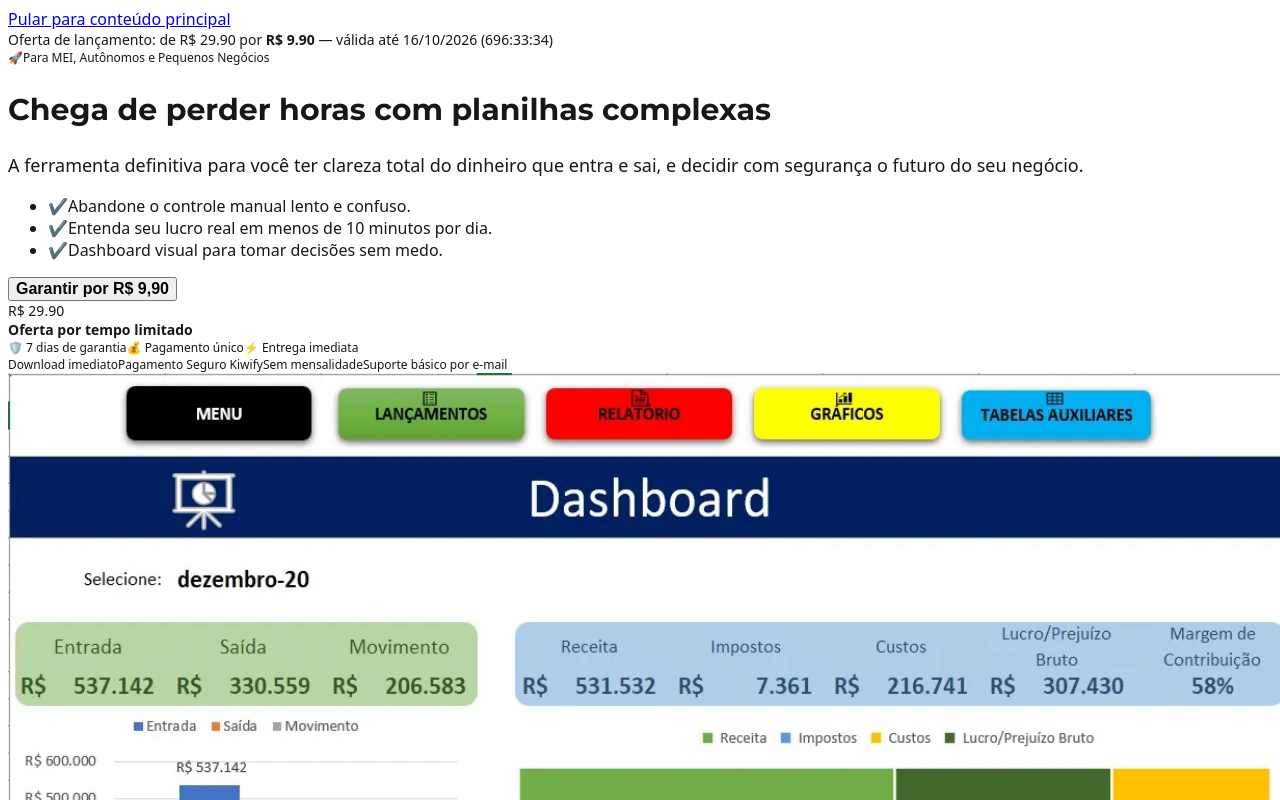
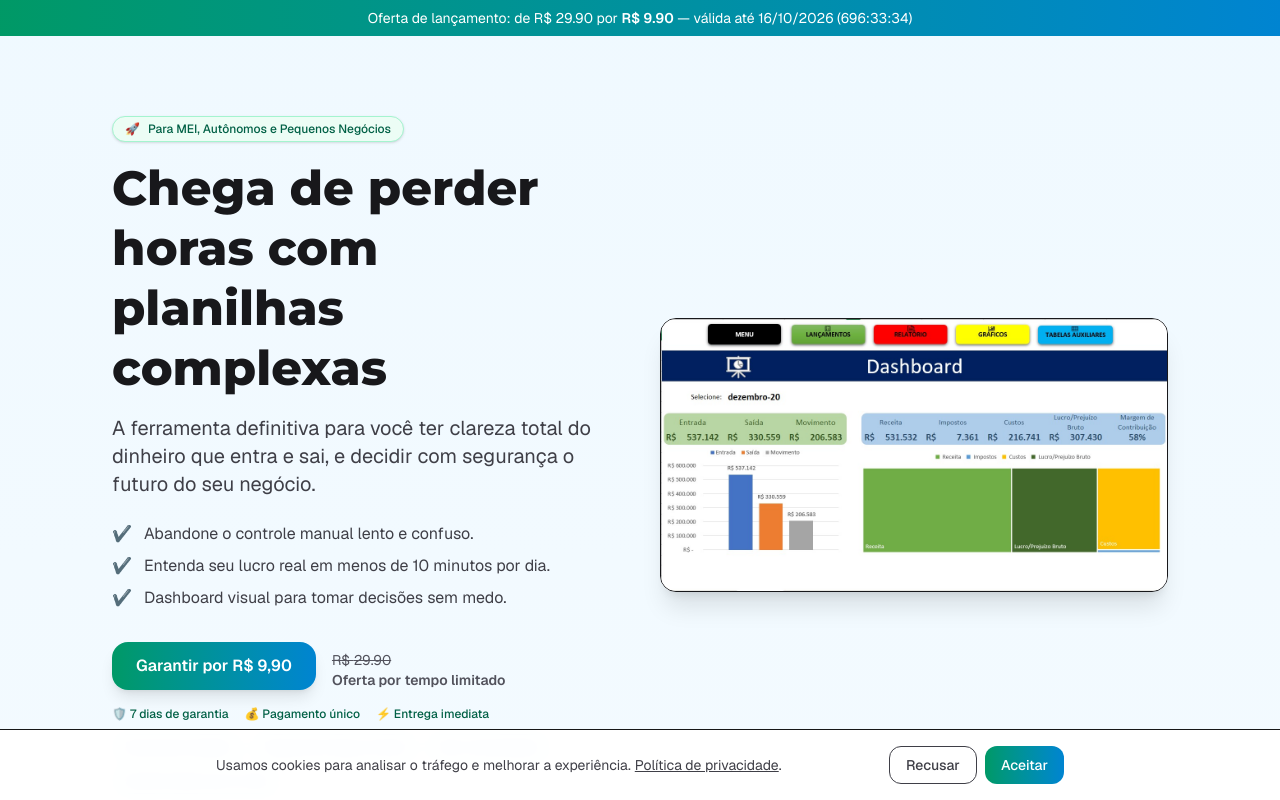
Before and after one commit to dcmacedo/contabilidade, a Next.js app: page / in a window 1280 px wide. Shown: the top 800 px of the page. Built offline with nearby package versions, Linux system fonts and the light colour scheme; no server answers.

Commit message:
style: atualizar guia de estilos e configs visuais (fix visual regression)

```diff
--- a/app/components/PictureImg.tsx
+++ b/app/components/PictureImg.tsx
@@ -1,3 +1,5 @@
+import Image from "next/image";
+
 type PictureImgProps = {
   src: string;
   alt: string;
@@ -8,19 +10,15 @@ type PictureImgProps = {
 };
 
 export default function PictureImg({ src, alt, width, height, priority, className }: PictureImgProps) {
-  const webp = src.replace(/\.(jpe?g|png)$/i, ".webp");
   return (
-    <picture>
-      <source type="image/webp" srcSet={webp} />
-      <img
+    <Image
       src={src}
       alt={alt}
       width={width}
       height={height}
-        loading={priority ? "eager" : "lazy"}
-        fetchPriority={priority ? "high" : "auto"}
+      priority={priority}
       className={className}
+      sizes="(max-width: 768px) 100vw, (max-width: 1200px) 50vw, 33vw"
     />
-    </picture>
   );
 }
--- a/app/globals.css
+++ b/app/globals.css
@@ -1,199 +1,55 @@
-/* Tokens de cor */
-:root {
-  --color-background: #ffffff;
-  --color-foreground: #171717;
+@import "tailwindcss";
+
+@theme {
+  --color-background: var(--background);
+  --color-foreground: var(--foreground);
   --color-primary: #2563eb;
   --color-primary-hover: #1d4ed8;
   --color-primary-active: #1e40af;
-  --color-primary-disabled: #93c5fd;
   --color-secondary: #64748b;
-  --color-secondary-hover: #475569;
-  --color-secondary-active: #334155;
-  --color-success: #059669;
-  --color-warning: #d97706;
-  --color-error: #dc2626;
-  --color-info: #0891b2;
-  --color-muted: #f1f5f9;
 
-  --color-border: #e2e8f0;
-  --color-radius: 4px;
+  --font-sans: var(--font-geist-sans);
+  --font-mono: var(--font-geist-mono);
+  --font-display: var(--font-montserrat);
 }
 
-/* Tokens de tema (dark mode) */
-@media (prefers-color-scheme: dark) {
-  :root {
-    --color-background: #0a0a0a;
-    --color-foreground: #ededed;
-    --color-primary: #3b82f6;
-    --color-primary-hover: #2563eb;
-    --color-primary-active: #1d4ed8;
-    --color-secondary: #94a3b8;
-    --color-secondary-hover: #64748b;
-    --color-secondary-active: #475569;
-  }
-}
+:root {
+  --background: #ffffff;
+  --foreground: #171717;
+  --color-radius: 0.5rem;
 
-/* Tokens de tipografia */
-:root {
-  --font-sans: "Geist Sans", system-ui, -apple-system, BlinkMacSystemFont, "Segoe UI", Roboto, Helvetica, Arial, sans-serif;
-  --font-mono: "Geist Mono", "Fira Code", "Consolas", monospace;
-  --font-display: "Montserrat", "Inter", system-ui, -apple-system, BlinkMacSystemFont, "Segoe UI", Roboto, Helvetica, Arial, sans-serif;
-
-  --font-weight-light: 300;
-  --font-weight-normal: 400;
-  --font-weight-medium: 500;
-  --font-weight-semibold: 600;
-  --font-weight-bold: 700;
-
-  --font-size-xs: 0.75rem;    /* 12px */
-  --font-size-sm: 0.875rem;   /* 14px */
-  --font-size-base: 1rem;     /* 16px */
-  --font-size-lg: 1.125rem;   /* 18px */
-  --font-size-xl: 1.25rem;    /* 20px */
-  --font-size-2xl: 1.5rem;    /* 24px */
-  --font-size-3xl: 1.875rem;  /* 30px */
-  --font-size-4xl: 2.25rem;   /* 36px */
-  --font-size-5xl: 3rem;      /* 48px */
-
-  --line-height-none: 1;
-  --line-height-tight: 1.25;
-  --line-height-snug: 1.375;
-  --line-height-normal: 1.5;
-  --line-height-relaxed: 1.625;
-}
-
-/* Tokens de espaçamento (grid 8px) */
-:root {
-  --space-1: 0.25rem;   /* 4px */
-  --space-2: 0.5rem;    /* 8px */
-  --space-3: 0.75rem;   /* 12px */
-  --space-4: 1rem;      /* 16px */
-  --space-5: 1.25rem;   /* 20px */
-  --space-6: 1.5rem;    /* 24px */
-  --space-8: 2rem;      /* 32px */
-  --space-10: 2.5rem;   /* 40px */
-  --space-12: 3rem;     /* 48px */
-  --space-16: 4rem;     /* 64px */
-}
-
-/* Tokens de Estados - Melhorados para WCAG AA */
-:root {
-  --state-hover-bg: #f8fafc;
-  --state-hover-text: #1e293b;
-  --state-hover-border: #cbd5e1;
-  --state-focus-bg: transparent;
+  /* Tokens de Estados - WCAG AA */
   --state-focus-ring: #2563eb;
-  --state-focus-ring-width: 2px;
   --state-focus-ring-offset: 2px;
-  --state-focus-ring-color: rgba(37, 99, 235, 0.3);
-  --state-active-bg: #e2e8f0;
-  --state-active-border: #94a3b8;
-  --state-disabled-bg: #f1f5f9;
-  --state-disabled-text: #94a3b8;
-  --state-disabled-border: #e2e8f0;
-  --state-disabled-cursor: not-allowed;
+  --state-shadow-focus: 0 0 0 2px rgba(37, 99, 235, 0.3);
   --state-transition: all 0.15s ease-in-out;
-  --state-shadow: 0 1px 2px 0 rgba(0, 0, 0, 0.05), 0 1px 3px 0 rgba(0, 0, 0, 0.1);
-  --state-shadow-focus: 0 0 0 var(--state-focus-ring-width) var(--state-focus-ring-color);
 }
 
 @media (prefers-color-scheme: dark) {
   :root {
-    --state-hover-bg: #1e293b;
-    --state-hover-text: #f1f5f9;
-    --state-hover-border: #475569;
-    --state-active-bg: #334155;
-    --state-active-border: #94a3b8;
-    --state-transition: all 0.15s ease-in-out;
+    --background: #0a0a0a;
+    --foreground: #ededed;
   }
 }
 
-/* Aplicação dos tokens */
 body {
-  background: var(--color-background);
-  color: var(--color-foreground);
-  font-family: var(--font-sans);
+  background: var(--background);
+  color: var(--foreground);
+  font-family: var(--font-geist-sans);
   -webkit-font-smoothing: antialiased;
   -moz-osx-font-smoothing: grayscale;
 }
 
 h1, h2, h3, h4, h5, h6 {
-  font-family: var(--font-display);
+  font-family: var(--font-montserrat);
 }
 
-/* Estados de interação - Melhorados para WCAG AA */
-a:hover {
-  --color-primary: var(--color-primary-hover);
-  border-bottom: 2px solid var(--state-hover-border);
+/* Melhorias de acessibilidade */
+button:focus-visible, a:focus-visible, input:focus-visible {
+  outline: 2px solid var(--state-focus-ring);
+  outline-offset: var(--state-focus-ring-offset);
 }
 
-button:focus-visible {
-  outline: none;
-  box-shadow: var(--state-shadow-focus);
+.skip-link {
+  @apply sr-only focus:not-sr-only focus:absolute focus:top-2 focus:left-2 focus:z-50 focus:bg-white focus:text-black focus:px-4 focus:py-2 focus:rounded shadow-lg;
 }
-
-button:disabled {
-  cursor: var(--state-disabled-cursor);
-  background: var(--state-disabled-bg);
-  color: var(--state-disabled-text);
-  border: 1px solid var(--state-disabled-border);
-}
-
-input:focus {
-  outline: none;
-  box-shadow: var(--state-shadow-focus);
-}
-
-/* Componentes com estados */
-button:hover {
-  background: var(--state-hover-bg);
-  color: var(--state-hover-text);
-  border: 1px solid var(--state-hover-border);
-  transition: var(--state-transition);
-}
-
-button:active {
-  background: var(--state-active-bg);
-  color: var(--state-active-text);
-  border: 1px solid var(--state-active-border);
-  transition: var(--state-transition);
-}
-
-/* Foco visível para todos elementos interativos */
-[tabindex]:focus-visible {
-  outline: none;
-  box-shadow: var(--state-shadow-focus);
-}
-
-/* Transições suaves para todos estados */
-button, input, a {
-  transition: var(--state-transition);
-}
-/* Espaçamento utilities */
-.m-1 { margin: var(--space-1); }
-.m-2 { margin: var(--space-2); }
-.m-3 { margin: var(--space-3); }
-.m-4 { margin: var(--space-4); }
-.m-6 { margin: var(--space-6); }
-.m-8 { margin: var(--space-8); }
-
-.p-1 { padding: var(--space-1); }
-.p-2 { padding: var(--space-2); }
-.p-4 { padding: var(--space-4); }
-.p-6 { padding: var(--space-6); }
-.p-8 { padding: var(--space-8); }
-
-/* Tipografia utilities */
-.text-xs { font-size: var(--font-size-xs); font-weight: var(--font-weight-normal); }
-.text-sm { font-size: var(--font-size-sm); font-weight: var(--font-weight-normal); }
-.text-base { font-size: var(--font-size-base); font-weight: var(--font-weight-normal); }
-.text-lg { font-size: var(--font-size-lg); font-weight: var(--font-weight-normal); }
-.text-xl { font-size: var(--font-size-xl); font-weight: var(--font-weight-medium); }
-.text-2xl { font-size: var(--font-size-2xl); font-weight: var(--font-weight-semibold); }
-.text-3xl { font-size: var(--font-size-3xl); font-weight: var(--font-weight-bold); }
-.text-4xl { font-size: var(--font-size-4xl); font-weight: var(--font-weight-bold); }
-.font-light { font-weight: var(--font-weight-light); }
-.font-normal { font-weight: var(--font-weight-normal); }
-.font-medium { font-weight: var(--font-weight-medium); }
-.font-semibold { font-weight: var(--font-weight-semibold); }
-.font-bold { font-weight: var(--font-weight-bold); }
--- a/tailwind.config.js
+++ b/tailwind.config.js
@@ -7,69 +7,7 @@ export default {
         "./components/**/*.{js,ts,jsx,tsx}",
     ],
     theme: {
-        extend: {
-            colors: {
-                background: "var(--color-background)",
-                foreground: "var(--color-foreground)",
-                primary: "var(--color-primary)",
-                primaryHover: "var(--color-primary-hover)",
-                primaryActive: "var(--color-primary-active)",
-                primaryDisabled: "var(--color-primary-disabled)",
-                secondary: "var(--color-secondary)",
-                secondaryHover: "var(--color-secondary-hover)",
-                secondaryActive: "var(--color-secondary-active)",
-                success: "var(--color-success)",
-                warning: "var(--color-warning)",
-                error: "var(--color-error)",
-                info: "var(--color-info)",
-                muted: "var(--color-muted)",
-                border: "var(--color-border)",
-            },
-            fontFamily: {
-                sans: ["var(--font-sans)"],
-                mono: ["var(--font-mono)"],
-                display: ["var(--font-display)"],
-            },
-            fontSize: {
-                xs: ["var(--font-size-xs)", { lineHeight: "var(--line-height-tight)" }],
-                sm: ["var(--font-size-sm)", { lineHeight: "var(--line-height-tight)" }],
-                base: ["var(--font-size-base)", { lineHeight: "var(--line-height-normal)" }],
-                lg: ["var(--font-size-lg)", { lineHeight: "var(--line-height-snug)" }],
-                xl: ["var(--font-size-xl)", { lineHeight: "var(--line-height-normal)" }],
-                "2xl": ["var(--font-size-2xl)", { lineHeight: "var(--line-height-tight)" }],
-                "3xl": ["var(--font-size-3xl)", { lineHeight: "var(--line-height-tight)" }],
-                "4xl": ["var(--font-size-4xl)", { lineHeight: "var(--line-height-tight)" }],
-                "5xl": ["var(--font-size-5xl)", { lineHeight: "var(--line-height-relaxed)" }],
-            },
-            lineHeight: {
-                none: "var(--line-height-none)",
-                tight: "var(--line-height-tight)",
-                snug: "var(--line-height-snug)",
-                normal: "var(--line-height-normal)",
-                relaxed: "var(--line-height-relaxed)",
-            },
-            spacing: {
-                "1": "var(--space-1)",
-                "2": "var(--space-2)",
-                "3": "var(--space-3)",
-                "4": "var(--space-4)",
-                "5": "var(--space-5)",
-                "6": "var(--space-6)",
-                "8": "var(--space-8)",
-                "10": "var(--space-10)",
-                "12": "var(--space-12)",
-                "16": "var(--space-16)",
-            },
-            borderRadius: {
-                DEFAULT: "var(--color-radius)",
-            },
-            boxShadow: {
-                DEFAULT: "0 1px 2px 0 rgba(0, 0, 0, 0.05)",
-                sm: "0 1px 3px 0 rgba(0, 0, 0, 0.1), 0 1px 2px 0 rgba(0, 0, 0, 0.05)",
-                md: "0 4px 6px -1px rgba(0, 0, 0, 0.1), 0 2px 4px -1px rgba(0, 0, 0, 0.06)",
-                lg: "0 10px 15px -3px rgba(0, 0, 0, 0.1), 0 4px 6px -2px rgba(0, 0, 0, 0.05)",
-            },
-        },
+        extend: {},
     },
     plugins: [],
 }
```
Also changed, not shown: 1 other file (tests, documents, lock files or other folders). Lines whose indentation alone changed are shown as unchanged.
